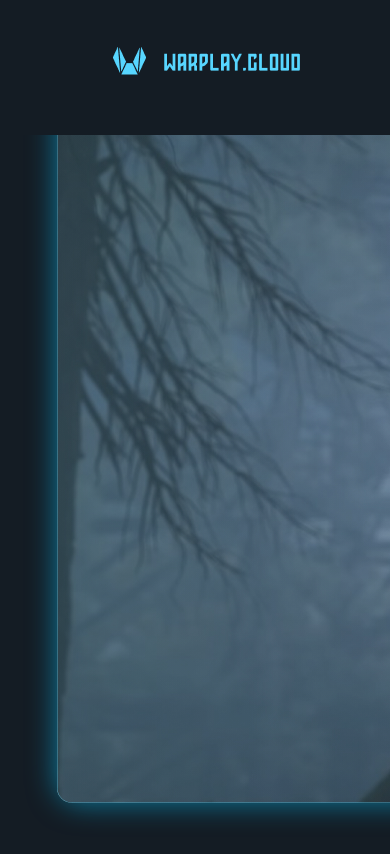
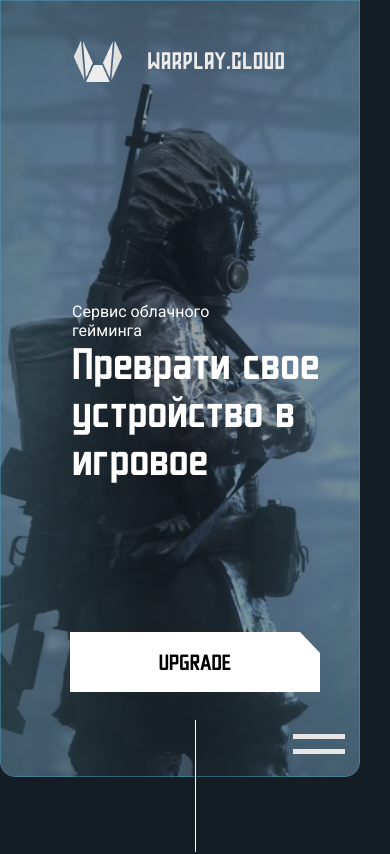
Before and after one commit to SivetsStanislav/warplaycloud, a React (Create React App) app: page / in a window 390 px wide. Shown: the top 854 px of the page. Built offline with nearby package versions, Linux system fonts and the light colour scheme.

Commit message:
done mobile header

```diff
--- a/src/components/Header/Header.jsx
+++ b/src/components/Header/Header.jsx
@@ -1,9 +1,12 @@
 import React from 'react';
+import { useState } from 'react';
 import HeaderPicture from '../HeaderPicture/HeaderPicture';
 import NavBar from '../NavBar/NavBar';
 import './Header.scss'
 
 function Header() {
+    const [isToggle, setIsToggle] = useState(false)
+
     return (
         <div className='header'>
             <NavBar />
@@ -14,6 +17,33 @@ function Header() {
                 <h1 className='header-title'>Преврати свое устройство в игровое</h1>
             </div>
             <button className='header-button'>UPGRADE</button>
+            <div className='burger-button__container'>
+                <button
+                    className='burger-button'
+                    onClick={() => setIsToggle(!isToggle)}
+                ></button>
+            </div>
+            {isToggle ?
+                <div className='burger__wrapper'>
+                    <div className='burger-logo'></div>
+                    <ul className='burger-menu'>
+                        <li className='burger-item'>Главная</li>
+                        <li className='burger-item'>Сервера</li>
+                        <li className='burger-item'>Скачать</li>
+                        <li className='burger-item'>Открыть в браузере</li>
+                        <li className='burger-item'>Цены</li>
+                        <li className='burger-item'>Тех поддержка</li>
+                        <li className='burger-item'>Контакты</li>
+                    </ul>
+                    <div className='burger-social'></div>
+                    <div className='burger-hr'></div>
+                    <button
+                        className='burger-return'
+                        onClick={() => setIsToggle(!isToggle)}
+                    ></button>
+                </div> :
+                <div style={{display: 'none'}}></div>
+            }
             <div className='vl__bottom'></div>
         </div>
     );
--- a/src/components/Header/Header.scss
+++ b/src/components/Header/Header.scss
@@ -5,12 +5,18 @@
 
     width: 1440px;
     margin: 0px auto;
+    @media only screen and (max-width: 1439px) {
+        width: 360px;
+      }
 
     .vl__top {
         border-left: 1px solid white;
         height: 77px;
         z-index: 2;
         margin-top: 15px;
+        @media only screen and (max-width: 1439px) {
+            border-left: none;
+          }
     }
 
     .vl__bottom {
@@ -18,6 +24,9 @@
         height: 132px;
         z-index: 2;
         margin-top: 130px;
+        @media only screen and (max-width: 1439px) {
+            margin-top: 28px;
+        }
     }
 
     &__container {
@@ -26,6 +35,14 @@
         align-items: center;
 
         margin-top: 186px;
+        @media only screen and (max-width: 1439px) {
+            align-items: flex-start;
+
+            width: 284px;
+            height: 193px;
+            margin-top: 210px;
+            margin-left: 38px;
+        }
 
         .header-text {
             margin: 0px;
@@ -38,6 +55,10 @@
             line-height: 19px;
 
             color: #FFFFFF;
+            @media only screen and (max-width: 1439px) {
+                width: 145px;
+                white-space: normal;
+            }
         }
 
         .header-title {
@@ -52,6 +73,9 @@
             white-space: nowrap;
 
             color: #FFFFFF;
+            @media only screen and (max-width: 1439px) {
+                white-space: normal;
+            }
         }
     }
 
@@ -72,5 +96,116 @@
         line-height: 24px;
 
         background: #FFFFFF;
+        @media only screen and (max-width: 1439px) {
+            margin-top: 137px;
+        }
+    }
+
+    .burger-button__container {
+        display: none;
+        @media only screen and (max-width: 1439px) {
+            display: block;
+            position: absolute;
+            left: 293px;
+            top: 734px;
+            z-index: 2;
+        }
+
+        .burger-button {
+            @media only screen and (max-width: 1439px) {
+                width: 52px;
+                height: 20px;
+                background: none;
+                border: none;
+                border-top: 5px solid #EAE5E5;
+                border-bottom: 5px solid #EAE5E5;
+            }
+        }
+    }
+
+    .burger__wrapper {
+        @media only screen and (max-width: 1439px) {
+        display: flex;
+        flex-direction: column;
+        justify-content: center;
+        align-items: center;
+        position: absolute;
+
+        top: 0;
+        left: 0;
+
+        width: 360px;
+        height: 894px;
+
+        background-color: rgba(20, 28, 36, 1);
+        z-index: 5;
+        }
+
+        .burger-logo {
+            width: 212px;
+            height: 41px;
+
+            margin-top: 41px;
+            background: url(../../pictures/logo/WhiteLogo.png) no-repeat;
+        }
+
+        .burger-menu {
+            display: flex;
+            flex-direction: column;
+            justify-content: space-between;
+
+            height: 383px;
+            margin-top: 108px;
+
+            .burger-item {
+                display: flex;
+                flex-direction: column;
+                justify-content: center;
+                align-items: center;
+
+                width: 300px;
+                height: 35px;
+
+                font-family: 'Roboto';
+                font-style: normal;
+                font-weight: 300;
+                font-size: 16px;
+                line-height: 180%;
+
+                color: #FFFFFF;
+            }
+
+            .burger-item:nth-child(1) {
+                border-bottom: 1px solid #00C5FF;
+            }
+        }
+
+        .burger-social {
+            width: 172px;
+            height: 41px;
+
+            margin-top: 143px;
+            background: url(../../pictures/icons/SocialMediaIconsMobile.png) no-repeat;
+        }
+
+        .burger-hr {
+            width: 300px;
+
+            margin-top: 42px;
+            border: 1px solid #FFFFFF;
+        }
+
+        .burger-return {
+            width: 24px;
+            height: 24px;
+
+            margin-top: 42px;
+            border-top: none;
+            border-bottom: 5px solid #ffffff;
+            border-left: 5px solid #ffffff;
+            transform: rotate(45deg);
+
+            background: none;
+        }
     }
 }
--- a/src/components/HeaderPicture/HeaderPicture.scss
+++ b/src/components/HeaderPicture/HeaderPicture.scss
@@ -1,31 +1,36 @@
 .header-picture {
-    box-sizing: border-box;
-    position: absolute;
+    background: linear-gradient(360deg, #141C24 0%, rgba(20, 28, 36, 0) 95.65%);
+    width: 1440px;
+    margin-left: 8%;
 
-    width: 1440px;
-    height: 900px;
-    left: auto;
-    top: 0px;
-    z-index: 1;
-
-    background: linear-gradient(360deg, #141C24 0%, rgba(20, 28, 36, 0) 95.65%);
+    z-index: 0;
 
     &__container {
-        box-sizing: border-box;
         position: absolute;
-
         width: 1327px;
         height: 777px;
-        left: 57px;
+
         top: 26px;
 
         background: rgba(9, 189, 242, 0.6);
         box-shadow: 0px 0px 29px rgba(9, 189, 242, 0.6);
         border-radius: 24px;
 
+        z-index: 1;
+        @media only screen and (max-width: 1439px) {
+            width: 360px;
+            top: 0;
+            left: 0;
+
+            background: radial-gradient(49.95% 96.01% at 50.05% 49.91%,
+                      rgba(82, 125, 139, 0) 0%, rgba(82, 125, 139, 0.25) 100%),
+                        linear-gradient(0deg, rgba(0, 0, 0, 0.2), rgba(0, 0, 0, 0.2)),
+                        url(../../pictures/headerPictures/Stalker2Mobole.png);
+            box-shadow: none;
+            border-radius: 0px 0px 15px 15px;
+        }
+
         .picture {
-            box-sizing: border-box;
-
             width: 100%;
             height: 100%;
 
@@ -34,6 +39,9 @@
                         linear-gradient(0deg, rgba(0, 0, 0, 0.2), rgba(0, 0, 0, 0.2)),
                         url(../../pictures/headerPictures/Stalker2.jpg);
             border-radius: 15px;
+            @media only screen and (max-width: 1439px) {
+                background: url(../../pictures/logo/WhiteLogo.png) 50% 41px no-repeat;
+            }
         }
     }
 }
--- a/src/components/NavBar/NavBar.jsx
+++ b/src/components/NavBar/NavBar.jsx
@@ -1,13 +1,10 @@
 import React from 'react';
 import './NavBar.scss';
-import logo from '../../pictures/logo/BlueLogo.png'
 
 function NavBar() {
     return (
         <div className='navBar'>
-            <div className='logo__blue'>
-                <img src={logo} alt='blue-logo' />
-            </div>
+            <div className='logo__blue'></div>
             <ul className='navBar__list'>
                 <li className='navBar__list-item'>Главная</li>
                 <li className='navBar__list-item'>Сервера</li>
--- a/src/components/NavBar/NavBar.scss
+++ b/src/components/NavBar/NavBar.scss
@@ -7,10 +7,18 @@
     z-index: 2;
 
     background: #141C24;
+    @media only screen and (max-width: 1439px) {
+        display: none;
+      }
 
     .logo__blue {
-        margin-left: 113px;
         margin-top: 47px;
+        width: 410px;
+        height: 135px;
+        background-image: url(../../pictures/logo/BlueLogo.png);
+        background-repeat: no-repeat;
+        background-position: left 113px top 0px;
+        z-index: 5;
     }
 
     &__list {
@@ -18,10 +26,11 @@
         flex-direction: row;
         justify-content: space-between;
 
-        padding-left: 106px;
         padding-right: 171px;
+        padding-left: 113px;
         width: 100%;
         margin-top: 45px;
+        z-index: 4;
 
         list-style-type: none;
 
--- a/src/components/UI/RegistrationForm/RegistrationForm.jsx
+++ b/src/components/UI/RegistrationForm/RegistrationForm.jsx
@@ -13,8 +13,8 @@ function RegistrationForm() {
     const navigate = useNavigate();
 
     const errors = {
-        uname: "invalid username",
-        pass: "invalid password"
+        uname: "Неверный логин",
+        pass: "Пароль должен содержать 8-15 символов (числа, латиница)"
     };
 
     const handleUser = (e) => setUserName(e.target.value)
@@ -71,6 +71,7 @@ function RegistrationForm() {
                         type="password"
                         name="pass"
                         placeholder="Пароль"
+                        maxLength="15"
                         required
                     />
                     {renderErrorMessage("pass")}
--- a/src/components/UI/RegistrationForm/RegistrationForm.scss
+++ b/src/components/UI/RegistrationForm/RegistrationForm.scss
@@ -27,6 +27,16 @@
                     padding-left: 24px;
 
                     color: rgba(0, 0, 0, 0.5);
+                }
+
+                .error {
+                    font-family: 'Roboto';
+                    font-style: normal;
+                    font-weight: 200;
+                    font-size: 12px;
+                    line-height: 14px;
+
+                    color: rgba(255, 0, 0,);
                 }
             }
 
```
Also changed, not shown: src/components/Footer/Footer.jsx (+3 -6 lines), src/components/Footer/Footer.scss (+21 -5 lines), src/pictures/headerPictures/Stalker2Mobole.png (added), src/pictures/icons/SocialMediaIconsMobile.png (added).
